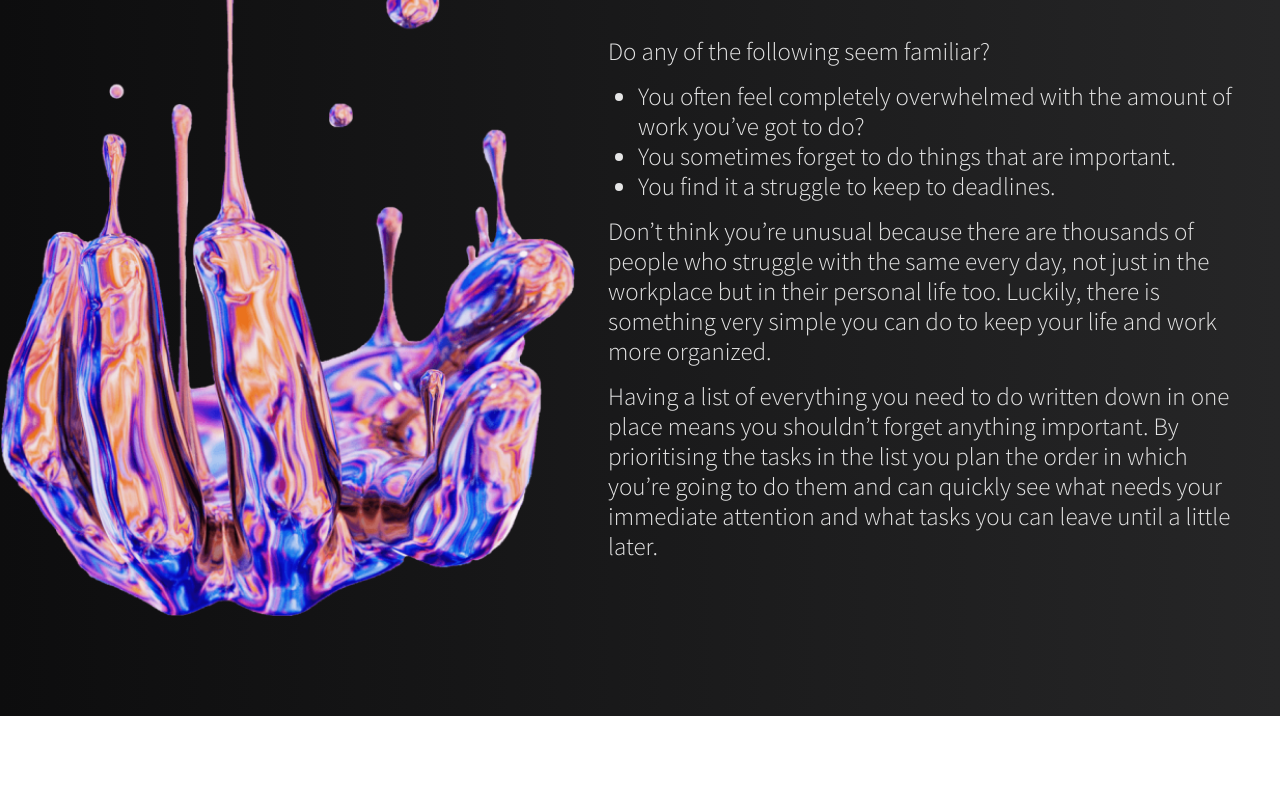
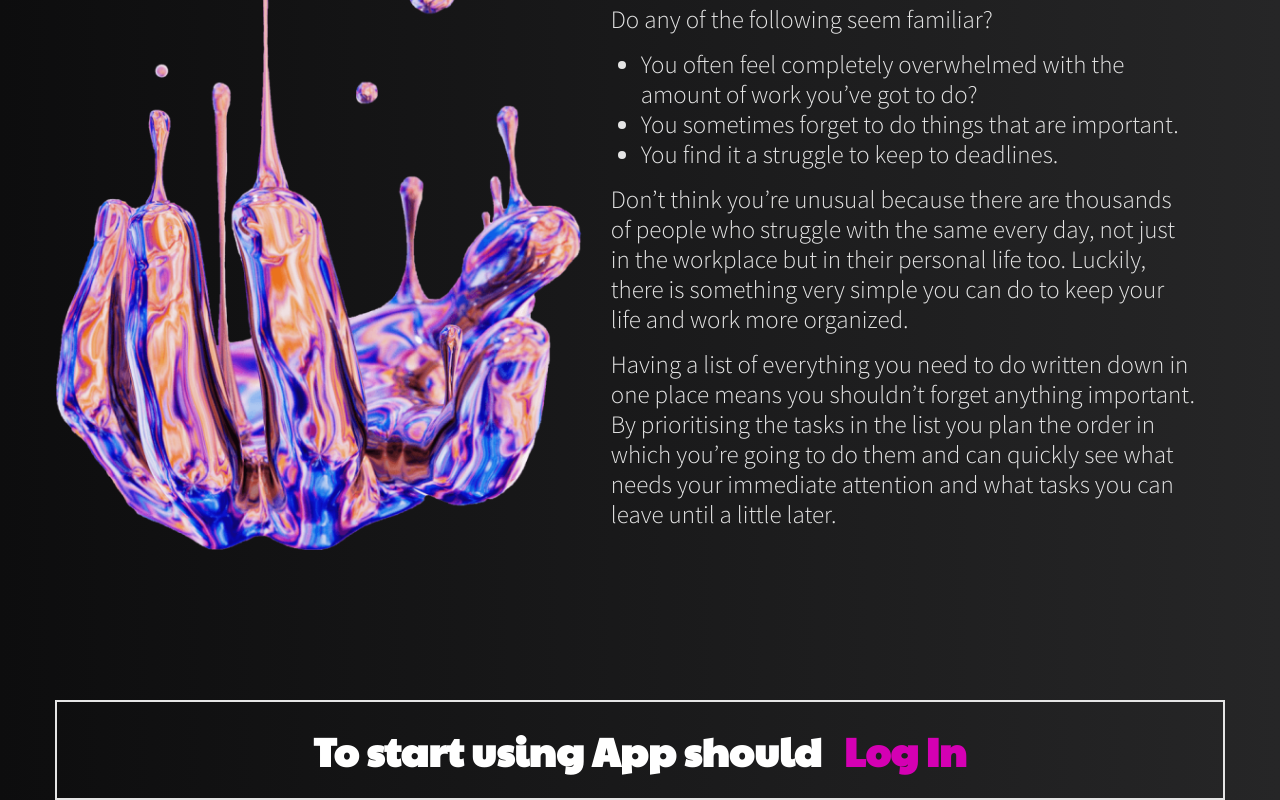
Before and after one commit to xzfantom/react-intensive, a React (Create React App) app: page /#/ in a window 1280 px wide. Shown: the part 384-1184 px from the top of the page. Before the commit the page ends 1100 px from the top, so only its background shows below. Built offline with nearby package versions, Linux system fonts and the light colour scheme.

Commit message:
Fixed About Us Page

```diff
--- a/src/components/App/App.js
+++ b/src/components/App/App.js
@@ -1,5 +1,6 @@
 import Header from '../../components/Header/Header'
 import AboutUsPage from '../../pages/AboutUsPage/AboutUsPage';
+import NotFoundPage from '../../pages/NotFoundPage/NotFoundPage';
 import s from './App.module.css';
 
 const App = () => {
@@ -7,6 +8,7 @@ const App = () => {
     <div className={s.wrap}>
       <Header />
       <AboutUsPage />
+      {/* <NotFoundPage /> */}
     </div>
   );
 }
--- a/src/index.js
+++ b/src/index.js
@@ -1,11 +1,14 @@
 import React from 'react';
 import ReactDOM from 'react-dom/client';
 import './index.css';
+import Container from './components/common/Container/Container';
 import App from './components/App/App';
 
 const root = ReactDOM.createRoot(document.getElementById('root'));
 root.render(
   <React.StrictMode>
-    <App />
+    <Container>
+      <App />
+    </Container>
   </React.StrictMode>
 );
--- a/src/pages/AboutUsPage/AboutUsPage.jsx
+++ b/src/pages/AboutUsPage/AboutUsPage.jsx
@@ -3,15 +3,18 @@ import image from '../../components/images/hand.png'
 
 const AboutUsPage = () => {
   return (
+    <>
       <div className={s.wrap}>
         <img src={image} className={s.image} alt='Not found page' />
         <div className={s.contentWrap}>
           <h1 className={s.heading}>What is a ToDo List?</h1>
-        <p className={s.description}>Do any of the following seem familiar?</p>
+          <p className={s.description}>
+            Do any of the following seem familiar?
+          </p>
           <ul className={s.description}>
             <li>
-            You often feel completely overwhelmed with the amount of work you’ve
-            got to do?
+              You often feel completely overwhelmed with the amount of work
+              you’ve got to do?
             </li>
             <li>You sometimes forget to do things that are important.</li>
             <li>You find it a struggle to keep to deadlines.</li>
@@ -26,12 +29,16 @@ const AboutUsPage = () => {
           <p className={s.description}>
             Having a list of everything you need to do written down in one place
             means you shouldn’t forget anything important. By prioritising the
-          tasks in the list you plan the order in which you’re going to do them
-          and can quickly see what needs your immediate attention and what tasks
-          you can leave until a little later.
+            tasks in the list you plan the order in which you’re going to do
+            them and can quickly see what needs your immediate attention and
+            what tasks you can leave until a little later.
           </p>
         </div>
       </div>
+      <h1 className={s.message}>
+        To start using App should <span className={s.login}>Log In</span>
+      </h1>
+    </>
   )
 }
 
--- a/src/pages/AboutUsPage/AboutUsPage.module.css
+++ b/src/pages/AboutUsPage/AboutUsPage.module.css
@@ -31,3 +31,18 @@ ul {
 .image {
   width: 45%;
 }
+.message {
+  width: 100%;
+  margin-top: 50px;
+  padding: 20px 0 20px;
+  box-sizing: border-box;
+  text-align: center;
+  border: 2px solid var(--text-color);
+  font-family: var(--accent-font);
+}
+
+.login {
+  display: inline-block;
+  margin-left: 15px;
+  color: var(--accent-color);
+}
```
Also changed, not shown: src/pages/ToDoListPage/ToDoListPage.jsx (added), src/pages/ToDoListPage/ToDoListPage.moodule.css (added). Lines whose indentation alone changed are shown as unchanged.
